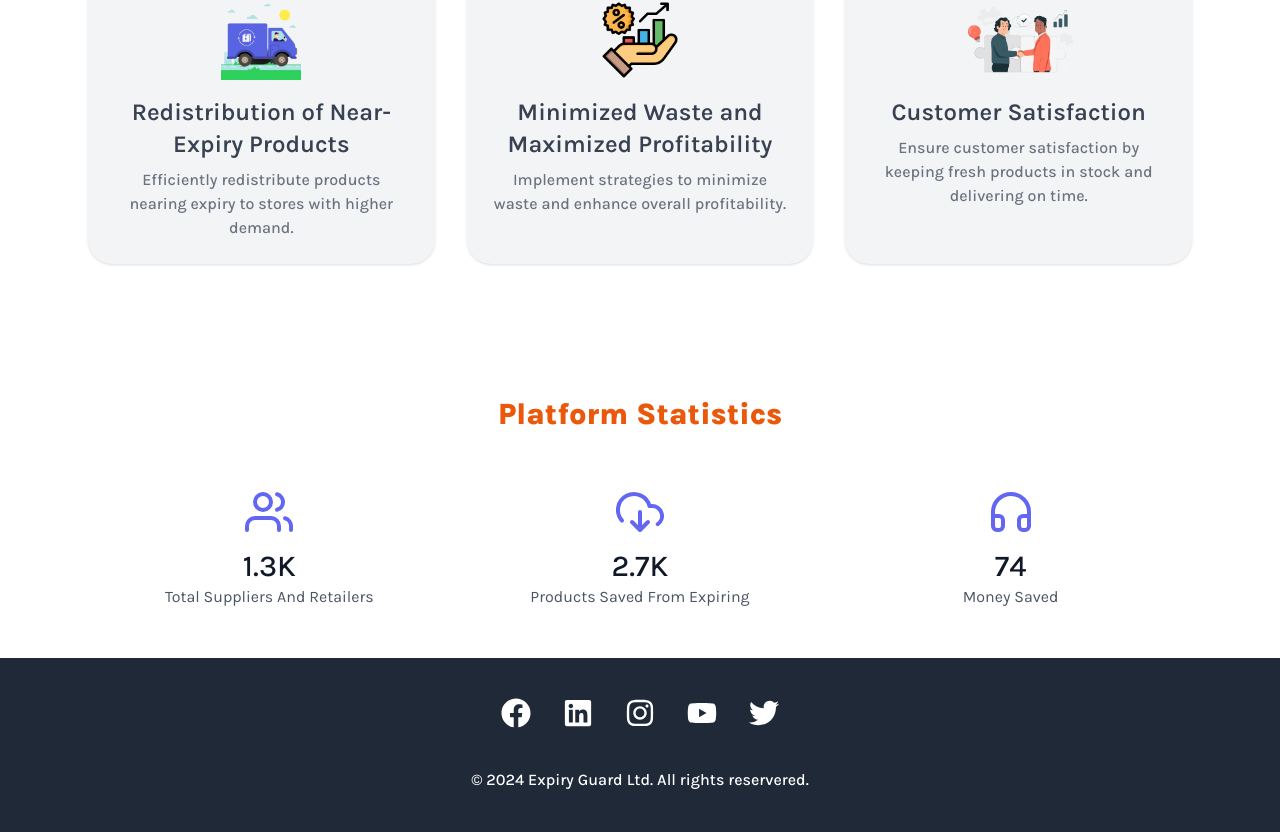
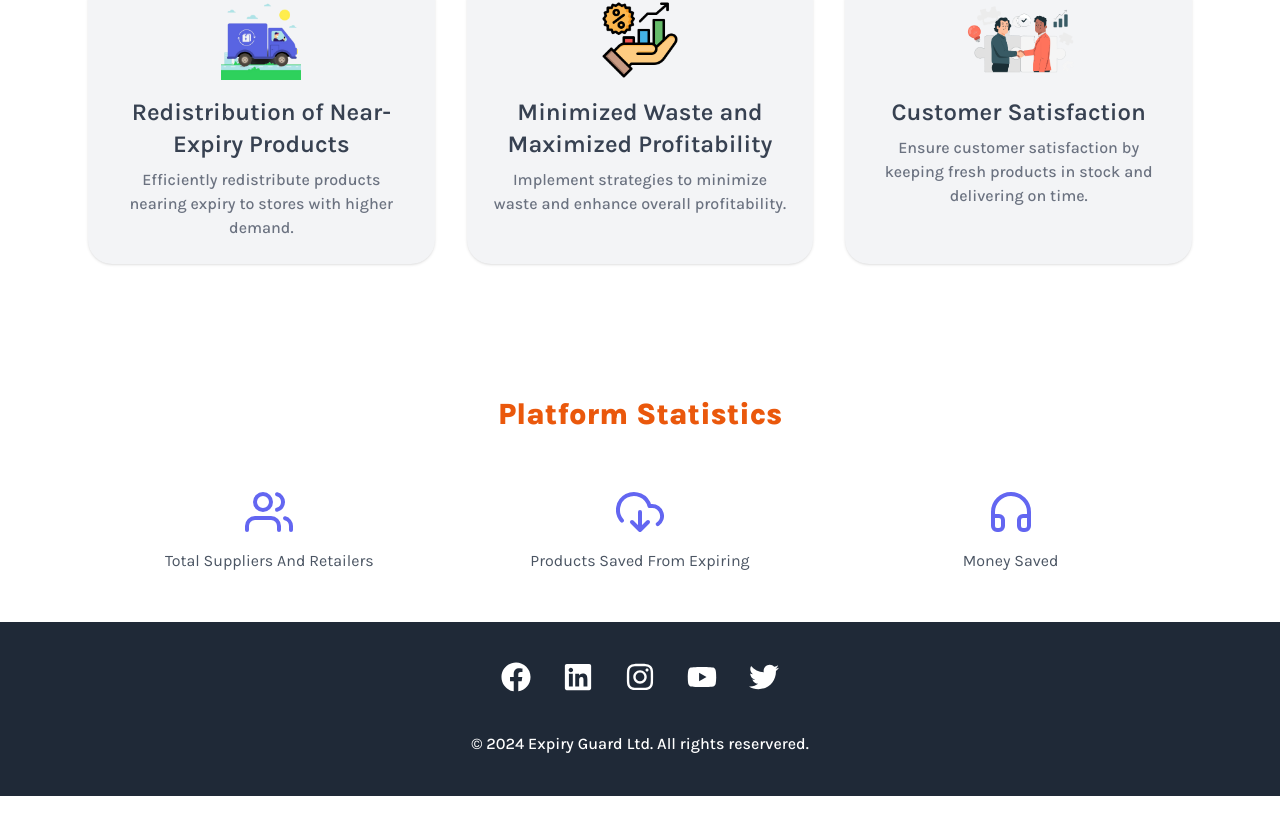
Before and after one commit to amanupadhyay28/ExpiryGuard, a React (Vite) app: page / in a window 1280 px wide. Shown: the part 1733-2565 px from the top of the page. After the commit the page ends 2529 px from the top, so only its background shows below. Built offline with nearby package versions, Linux system fonts and the light colour scheme; no server answers; a web font is replaced by a local one.

Commit message:
web stats display done

```diff
--- a/src/LandingPage/components/Webstats.jsx
+++ b/src/LandingPage/components/Webstats.jsx
@@ -1,4 +1,25 @@
+import { useGetWebStatsMutation } from "../../services/common/index";
+import { useState, useEffect } from "react";
 const Webstats = () => {
+  const [webstats] = useGetWebStatsMutation();
+  const [webstatsData, setwebstatsData] = useState([]);
+
+  useEffect(() => {
+    try {
+      webstats({})
+        .unwrap()
+        .then((response) => {
+          const dataArray = Array.isArray(response) ? response : [response];
+
+          setwebstatsData(dataArray[0]);
+        })
+        .catch((error) => console.error("Error fetching retailers:", error));
+    } catch (error) {
+      console.error(`No supplier data found ${error}`);
+    }
+  }, [webstats]);
+  console.log(webstatsData);
+
   return (
     <section className="text-gray-600 body-font mx-20 mt-28">
       <div className="container px-5 pb-6  mx-auto ">
@@ -24,7 +45,7 @@ const Webstats = () => {
                 <path d="M23 21v-2a4 4 0 00-3-3.87m-4-12a4 4 0 010 7.75"></path>
               </svg>
               <h2 className="title-font font-medium text-3xl text-gray-900">
-                1.3K
+                {webstatsData.totalUsercount}
               </h2>
               <p className="leading-relaxed">Total Suppliers And Retailers</p>
             </div>
@@ -44,7 +65,7 @@ const Webstats = () => {
                 <path d="M20.88 18.09A5 5 0 0018 9h-1.26A8 8 0 103 16.29"></path>
               </svg>
               <h2 className="title-font font-medium text-3xl text-gray-900">
-                2.7K
+                {webstatsData.totalProductsCountSaved}
               </h2>
               <p className="leading-relaxed">Products Saved From Expiring</p>
             </div>
@@ -65,7 +86,7 @@ const Webstats = () => {
                 <path d="M21 19a2 2 0 01-2 2h-1a2 2 0 01-2-2v-3a2 2 0 012-2h3zM3 19a2 2 0 002 2h1a2 2 0 002-2v-3a2 2 0 00-2-2H3z"></path>
               </svg>
               <h2 className="title-font font-medium text-3xl text-gray-900">
-                74
+                {webstatsData.totalRevenueGenerated}
               </h2>
               <p className="leading-relaxed">Money Saved</p>
             </div>
--- a/src/services/common/index.js
+++ b/src/services/common/index.js
@@ -197,7 +197,7 @@ export const apiSlice = createApi({
         };
       },
     }),
-   getCompletedTransferTaskCoun: builder.mutation({
+    getCompletedTransferTaskCoun: builder.mutation({
       query: (task) => {
         return {
           url: "/api_get_completed_TransferTask_count",
@@ -206,9 +206,16 @@ export const apiSlice = createApi({
         };
       },
     }),
+    getWebStats: builder.mutation({
+      query: () => {
+        return {
+          url: "/api_getwebStats",
+          method: "GET",
+        };
+      },
+    }),
   }),
 });
-
 
 export const {
   useLoginUserMutation,
@@ -232,5 +239,6 @@ export const {
   useGetSavedProductsDataRetailerMutation,
   useGetSavedProductsDataSupplierMutation,
   useGetCompletedTransferTaskCounMutation,
+  useGetWebStatsMutation,
 } = apiSlice;
 export default apiSlice;
```
